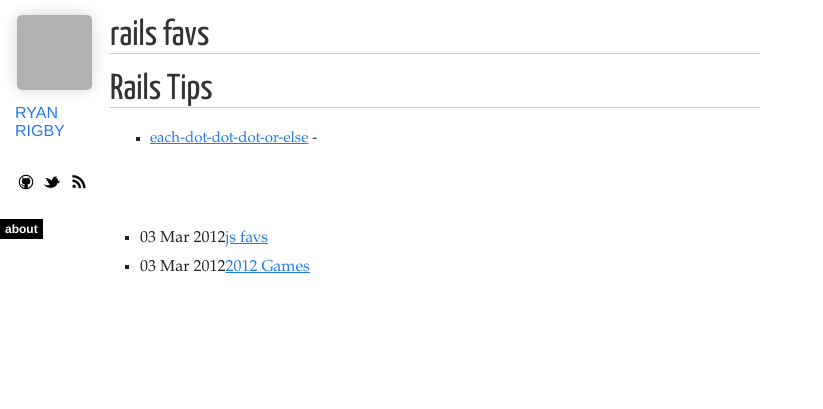
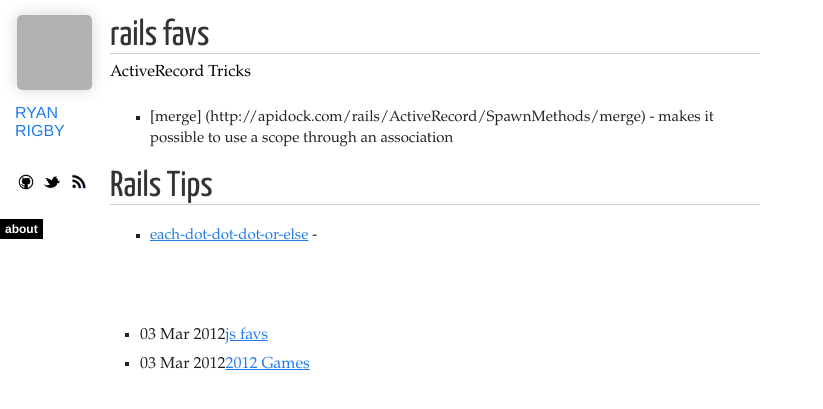
Before and after one commit to rbrigby/frontpage, a Jekyll site: the page built from _posts/2014-12-05-rails-favs.md, in a window 1280 px wide. Shown: the top 409 px of the page, without its empty margins (0-823 px from the left). Built offline with Jekyll 4.4.1, drawn with Linux system fonts in a browser that asks for light colours; nearby versions of some CDN libraries; Markdown is read by kramdown in place of the engine named in the settings; grey boxes are pictures that could not be loaded.

Commit message:
Update 2014-12-05-rails-favs.md

```diff
--- a/_posts/2014-12-05-rails-favs.md
+++ b/_posts/2014-12-05-rails-favs.md
@@ -6,6 +6,8 @@ title: rails favs
 {{ page.title }}
 ================
 
+ActiveRecord Tricks
+* [merge] (http://apidock.com/rails/ActiveRecord/SpawnMethods/merge) - makes it possible to use a scope through an association
 
 Rails Tips
 ====
```
